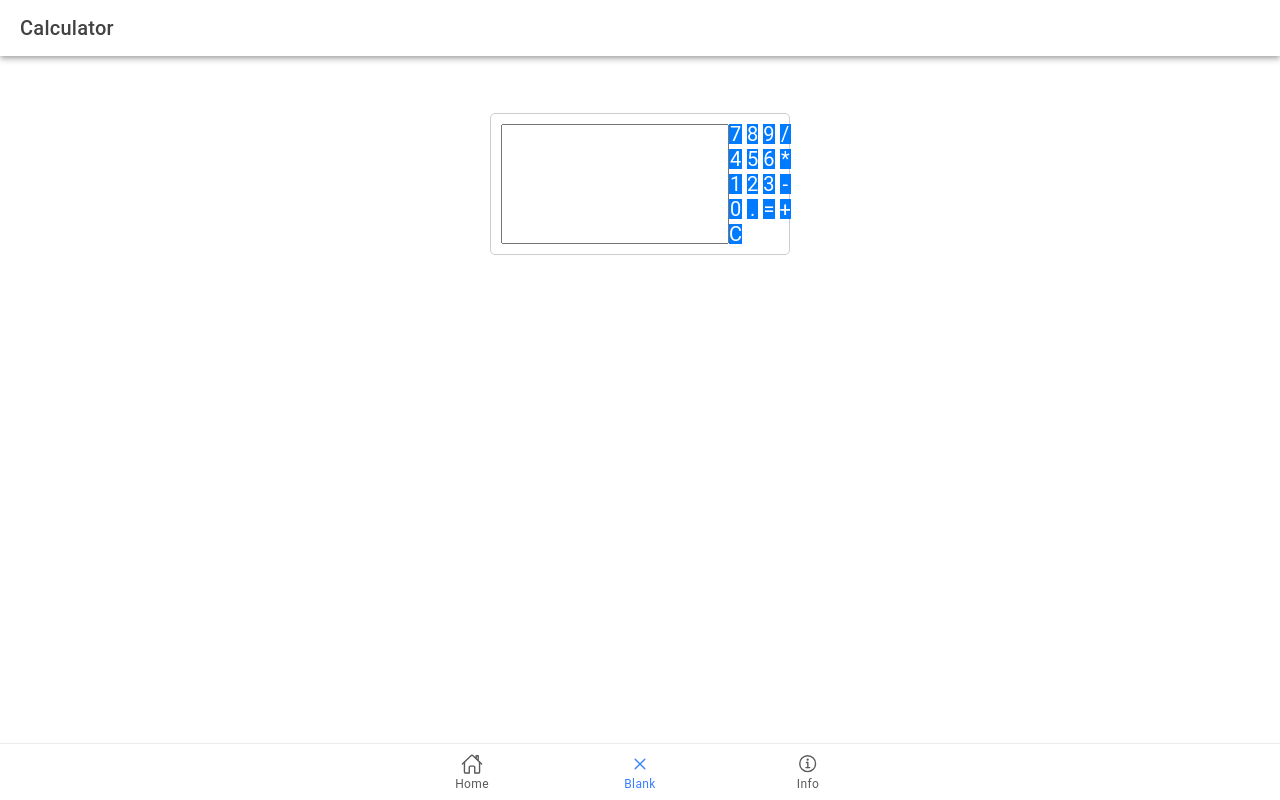
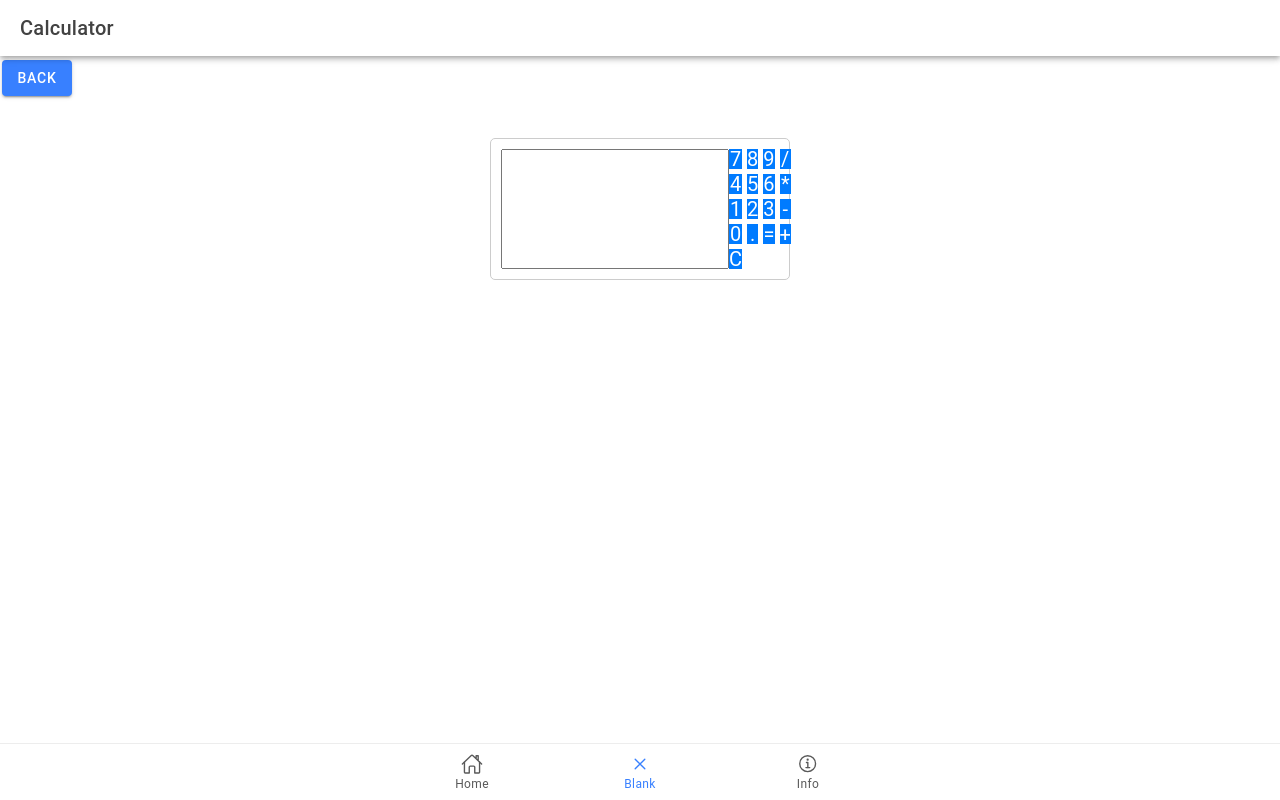
Before and after one commit to JhnDm/ion-t-Domo, a React (Vite) app: page /calculator in a window 1280 px wide. Built offline with nearby package versions, Linux system fonts and the light colour scheme.

Commit message:
back button for calculator

```diff
--- a/src/pages/calculator.tsx
+++ b/src/pages/calculator.tsx
@@ -1,15 +1,21 @@
-import { IonContent, IonHeader, IonPage, IonTitle, IonToolbar } from '@ionic/react';
+import { IonContent, IonHeader, IonPage, IonTitle, IonToolbar, IonButton } from '@ionic/react';
 import ExploreContainer from '../components/ExploreContainer';
+import { useHistory } from 'react-router-dom'; // Import useHistory hook
 import './calculator.css';
 import React, { useState } from 'react';
 
 
 const Calculator: React.FC = () => {
   const [expression, setExpression] = useState('');
+  const history = useHistory(); // Initialize useHistory hook
 
   const handleClick = (value: string) => {
     setExpression(prevExpression => prevExpression + value);
   };
+  const handleBack = () => {
+    history.push('/home'); // Navigate back to the home page
+  };
+
 
   const calculateResult = () => {
     try {
@@ -32,6 +38,7 @@ const Calculator: React.FC = () => {
         </IonToolbar>
       </IonHeader>
       <IonContent fullscreen>
+      <IonButton onClick={handleBack}>Back</IonButton>
         <br />
         <br />
         <br />
```
